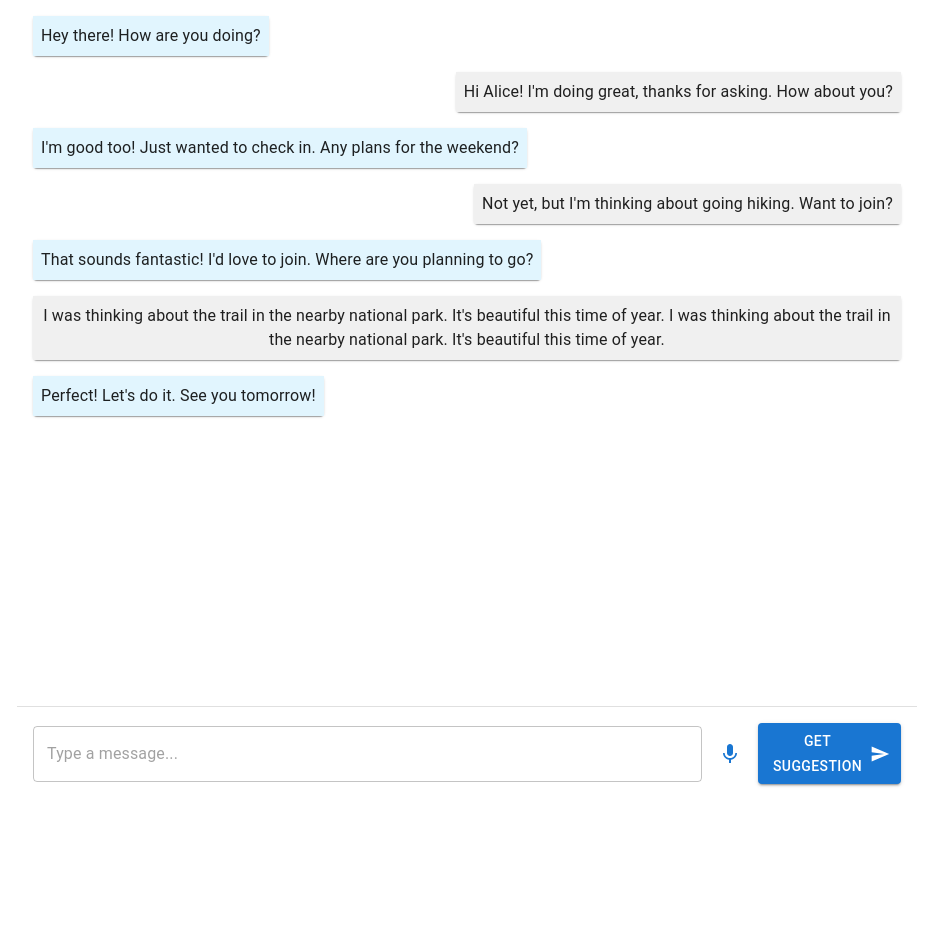
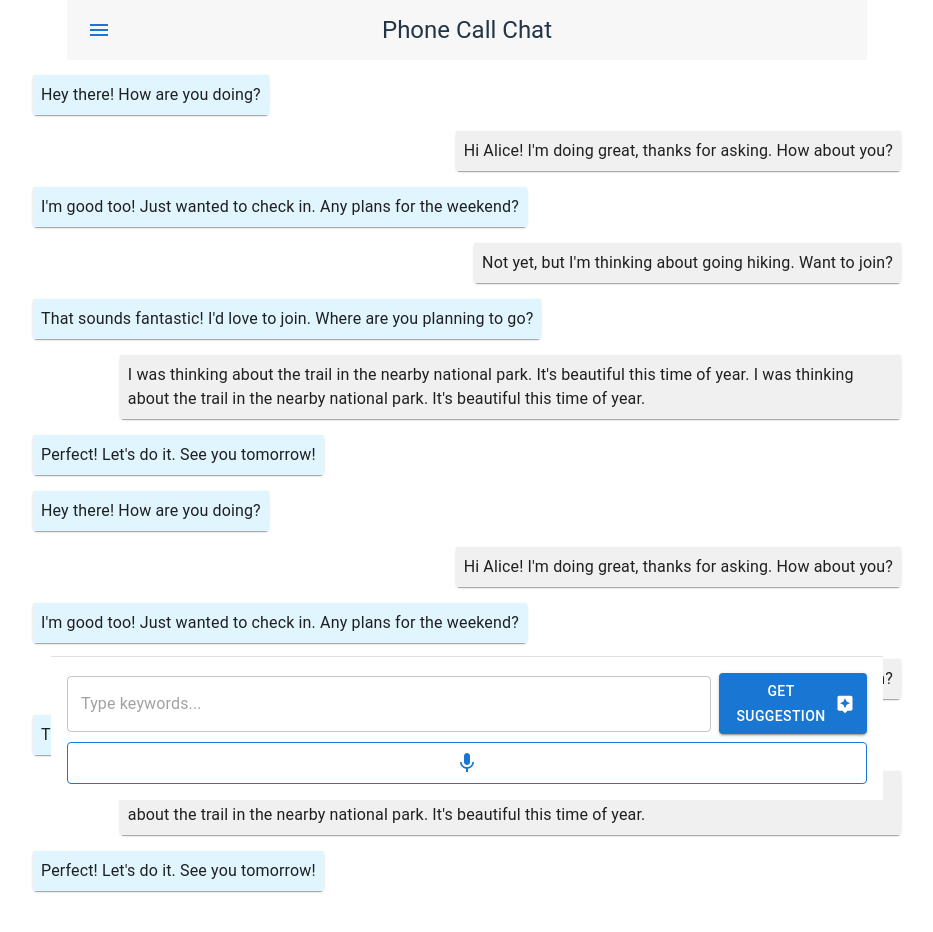
Before and after one commit to zeckkimon/langara-hacks-2024, a React (Vite) app in the folder frontend/: page / in a window 1280 px wide. Shown: the top 932 px of the page, without its empty margins (173-1106 px from the left). Before the commit the page ends 800 px from the top, so only its background shows below. Built offline with nearby package versions, Linux system fonts and the light colour scheme.

Commit message:
add header / tweak scroll behaviour on chat

```diff
--- a/frontend/src/App.jsx
+++ b/frontend/src/App.jsx
@@ -2,6 +2,7 @@
 
 import "./App.css";
 import Chat from "./Chat";
+import Header from "./Header";
 // import SpeechToTextComponent from "./SpeechToText";
 
 function App() {
@@ -9,6 +10,7 @@
 
   return (
     <>
+      <Header />
       <Chat />
       {/* <SpeechToTextComponent /> */}
     </>
--- a/frontend/src/Chat.jsx
+++ b/frontend/src/Chat.jsx
@@ -7,24 +7,31 @@
   Paper,
   IconButton,
 } from "@mui/material";
-import { Send, Mic } from "@mui/icons-material";
+import { Mic } from "@mui/icons-material";
 import GraphicEqIcon from "@mui/icons-material/GraphicEq";
+import AssistantIcon from "@mui/icons-material/Assistant";
 
 const styles = {
-  container: {
-    display: "flex",
-    flexDirection: "column",
-    height: "100vh",
-  },
   messagesContainer: {
     flexGrow: 1,
     overflowY: "auto",
     padding: 2,
+    paddingTop: "75px",
+    paddingBottom: "150px",
   },
   inputContainer: {
     borderTop: 1,
     borderColor: "divider",
     padding: 2,
+    position: "fixed",
+    bottom: 0,
+    left: 0,
+    right: 0,
+    zIndex: 999,
+    backgroundColor: "white",
+    margin: "0 auto", // Center within the outer container
+    maxWidth: "800px", // Match the max width of the container
+    width: "95%",
   },
 };
 
@@ -36,6 +43,44 @@
   const recognitionRef = useRef(null);
 
   const messages = [
+    {
+      sender: "Alice",
+      content: "Hey there! How are you doing?",
+      time: "10:00 AM",
+    },
+    {
+      sender: "You",
+      content: "Hi Alice! I'm doing great, thanks for asking. How about you?",
+      time: "10:05 AM",
+    },
+    {
+      sender: "Alice",
+      content:
+        "I'm good too! Just wanted to check in. Any plans for the weekend?",
+      time: "10:15 AM",
+    },
+    {
+      sender: "You",
+      content: "Not yet, but I'm thinking about going hiking. Want to join?",
+      time: "10:20 AM",
+    },
+    {
+      sender: "Alice",
+      content:
+        "That sounds fantastic! I'd love to join. Where are you planning to go?",
+      time: "10:25 AM",
+    },
+    {
+      sender: "You",
+      content:
+        "I was thinking about the trail in the nearby national park. It's beautiful this time of year. I was thinking about the trail in the nearby national park. It's beautiful this time of year.",
+      time: "10:28 AM",
+    },
+    {
+      sender: "Alice",
+      content: "Perfect! Let's do it. See you tomorrow!",
+      time: "10:30 AM",
+    },
     {
       sender: "Alice",
       content: "Hey there! How are you doing?",
@@ -109,7 +154,7 @@
   };
 
   return (
-    <Box sx={styles.container}>
+    <>
       <Box sx={styles.messagesContainer}>
         {messages.map((msg, index) => (
           <Box
@@ -120,12 +165,13 @@
               mb: 2,
             }}
           >
-            <Paper>
+            <Paper sx={{ maxWidth: "90%" }}>
               <Typography
                 variant="body1"
                 sx={{
                   backgroundColor: msg.sender === "You" ? "#f0f0f0" : "#e1f5fe",
                   p: 1,
+                  textAlign: "left",
                 }}
               >
                 {msg.content}
@@ -139,25 +185,37 @@
           <TextField
             fullWidth
             variant="outlined"
-            placeholder="Type a message..."
+            placeholder="Type keywords..."
             value={message}
             onChange={(e) => setMessage(e.target.value)}
             sx={{ mr: 1 }}
           />
-          <IconButton
-            color="primary"
-            sx={{ mr: 1 }}
-            onClick={recording ? stopRecording : startRecording}
-          >
-            {recording ? <GraphicEqIcon /> : <Mic />}
-          </IconButton>
-          {console.log(transcript)}
-          <Button variant="contained" endIcon={<Send />}>
+
+          <Button variant="contained" endIcon={<AssistantIcon />}>
             get suggestion
           </Button>
         </Box>
+        <IconButton
+          color="primary"
+          sx={{
+            mr: 1,
+            mt: 1,
+            width: "100%",
+            borderRadius: "4px",
+            border: 1,
+            bgcolor: recording ? "#FFCED5" : "white",
+            "&:hover": {
+              outline: "solid",
+              bgcolor: recording ? "#FFCED5" : "white",
+            },
+          }}
+          onClick={recording ? stopRecording : startRecording}
+        >
+          {recording ? <GraphicEqIcon /> : <Mic />}
+        </IconButton>
+        {console.log(transcript)}
       </Box>
-    </Box>
+    </>
   );
 };
 
--- /dev/null
+++ b/frontend/src/Header.jsx
@@ -0,0 +1,74 @@
+import * as React from "react";
+import Box from "@mui/material/Box";
+import Drawer from "@mui/material/Drawer";
+import Button from "@mui/material/Button";
+import List from "@mui/material/List";
+import ListItem from "@mui/material/ListItem";
+import ListItemButton from "@mui/material/ListItemButton";
+import ListItemIcon from "@mui/material/ListItemIcon";
+import ListItemText from "@mui/material/ListItemText";
+import MenuIcon from "@mui/icons-material/Menu";
+import PermPhoneMsgIcon from "@mui/icons-material/PermPhoneMsg";
+import PersonIcon from "@mui/icons-material/Person";
+import { Typography } from "@mui/material";
+
+export default function Header() {
+  const [open, setOpen] = React.useState(false);
+
+  const toggleDrawer = (newOpen) => () => {
+    setOpen(newOpen);
+  };
+
+  const DrawerList = (
+    <Box
+      sx={{ width: 250, zIndex: 100 }}
+      role="presentation"
+      onClick={toggleDrawer(false)}
+    >
+      <List>
+        {["Chat", "Profile"].map((text, index) => (
+          <ListItem key={text} disablePadding>
+            <ListItemButton>
+              <ListItemIcon>
+                {index % 2 === 0 ? <PermPhoneMsgIcon /> : <PersonIcon />}
+              </ListItemIcon>
+              <ListItemText primary={text} />
+            </ListItemButton>
+          </ListItem>
+        ))}
+      </List>
+    </Box>
+  );
+
+  return (
+    <>
+      <header
+        style={{
+          position: "fixed",
+          top: 0,
+          left: 0,
+          right: 0,
+          margin: "0 auto", // Center it horizontally
+          maxWidth: "800px",
+          width: "100vw",
+          backgroundColor: "#F7F7F7",
+          height: "60px",
+          zIndex: 999,
+        }}
+      >
+        <Button
+          onClick={toggleDrawer(true)}
+          sx={{ position: "absolute", top: 0, left: 0, height: "100%" }}
+        >
+          <MenuIcon />
+        </Button>
+        <Typography variant="h5" sx={{ lineHeight: "60px" }}>
+          Phone Call Chat
+        </Typography>
+      </header>
+      <Drawer open={open} onClose={toggleDrawer(false)}>
+        {DrawerList}
+      </Drawer>
+    </>
+  );
+}
```
